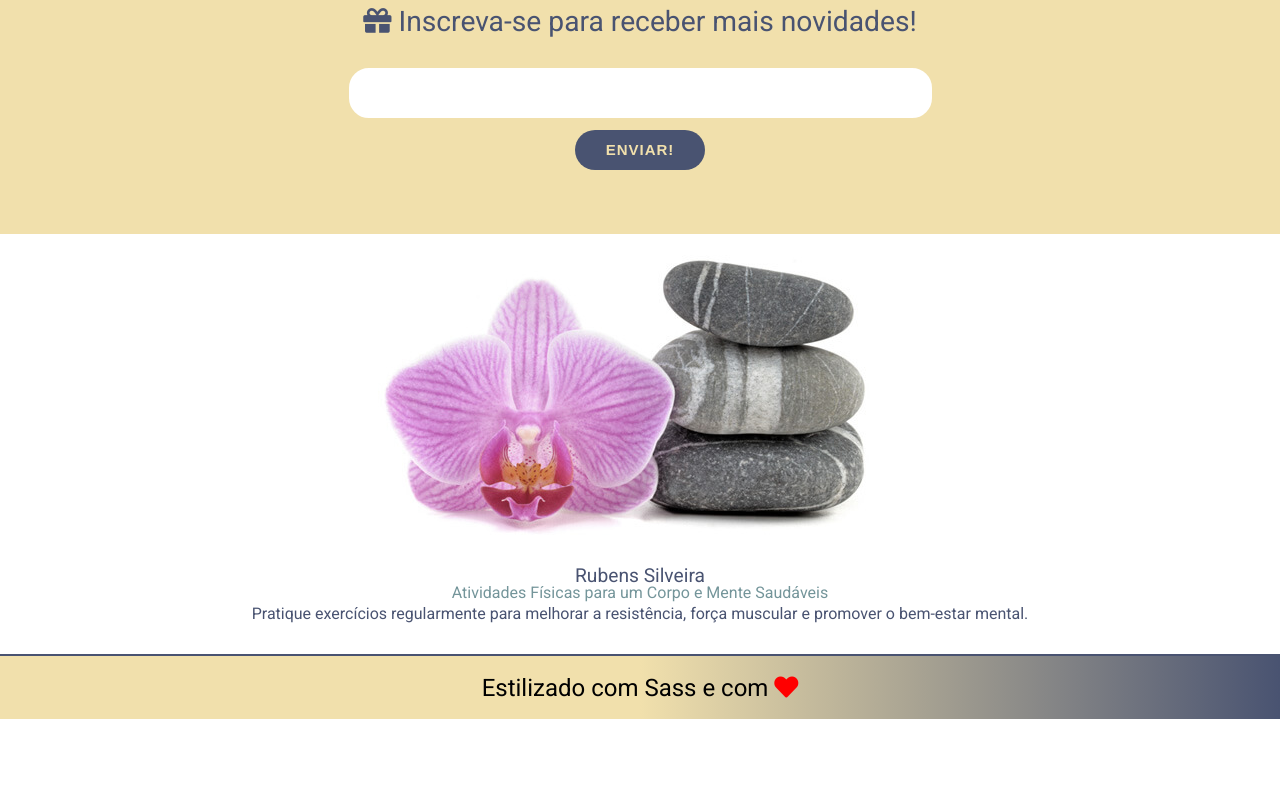
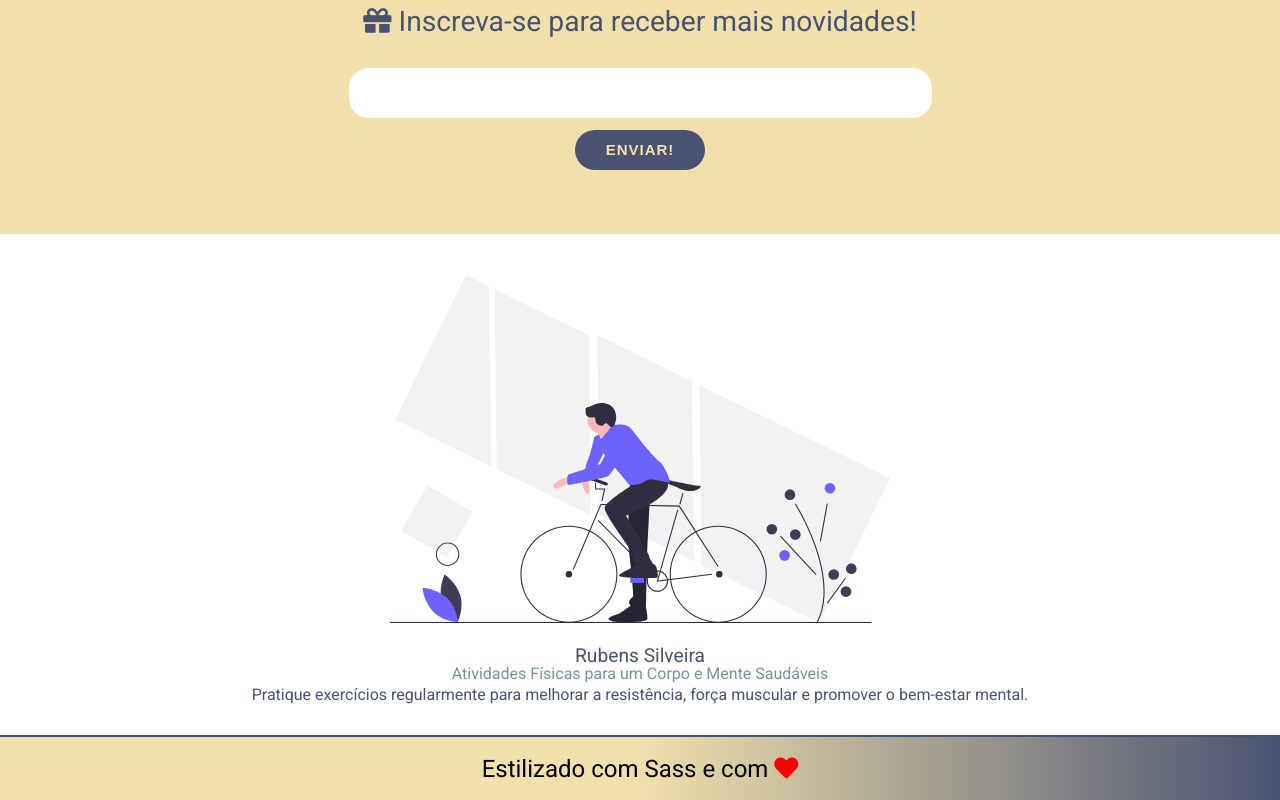
Before and after one commit to rubens-fs/vida-saudavel, a plain HTML site: page index.html in a window 1280 px wide. Shown: the part 3975-4775 px from the top of the page. Before the commit the page ends 4694 px from the top, so only its background shows below. Drawn offline with nearby package versions, Linux system fonts and the light colour scheme.

Commit message:
Adição de .svg e propriedades

```diff
--- a/index.html
+++ b/index.html
@@ -146,8 +146,8 @@
             </div>
         </section>
         <section id="curiosidades">
-            <div>
-                <img src="imagens/pedra-e-flor.jpeg" alt="">
+            <div class="svg-banner">
+                <img src="./imagens/svg files/undraw_biking_kc-4-f.svg" alt="Pessoa andando de bicicleta">
             </div>
             <div>
                 <h3>Rubens Silveira</h3>
--- a/styles/components/_curiosidades.scss
+++ b/styles/components/_curiosidades.scss
@@ -16,4 +16,13 @@
         margin-top: 5px;
         color: $cor-primaria;
     }
+    .svg-banner {
+        margin: auto;
+        width: 500px;
+        img {
+            padding-top: 20px;
+            padding-bottom: 20px;
+            max-width: 100%;
+        }
+    }
 }
```
Also changed, not shown: imagens/pedra-e-flor.jpeg (deleted), imagens/svg files/undraw_biking_kc-4-f.svg (added), styles/style.css, 1 other file.
